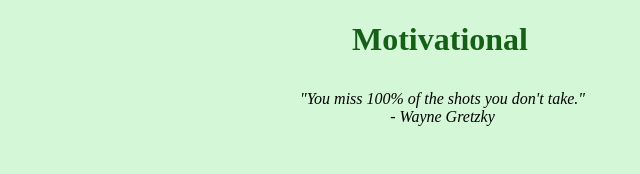
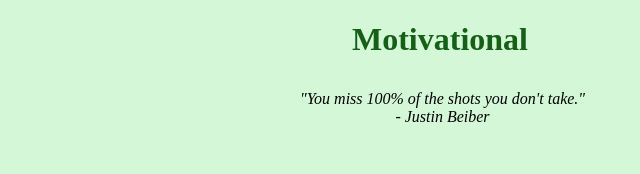
Before and after one commit to rs691/GitLab, a plain HTML site: page index.html in a window 1280 px wide. Shown: the full height of the page, 200-840 px from the left. Drawn offline with Linux system fonts and the light colour scheme.

Commit message:
Revert "Ray re-correcting author"

```diff
--- a/index.html
+++ b/index.html
@@ -8,7 +8,7 @@
     <h1>Motivational</h1>
     <blockquote>
       "You miss 100% of the shots you don't take."
-      <footer>- Wayne Gretzky</footer>
+      <footer>- Justin Beiber</footer>
     </blockquote>
   </body>
 </html>
```
Also changed, not shown: 1 other file.
